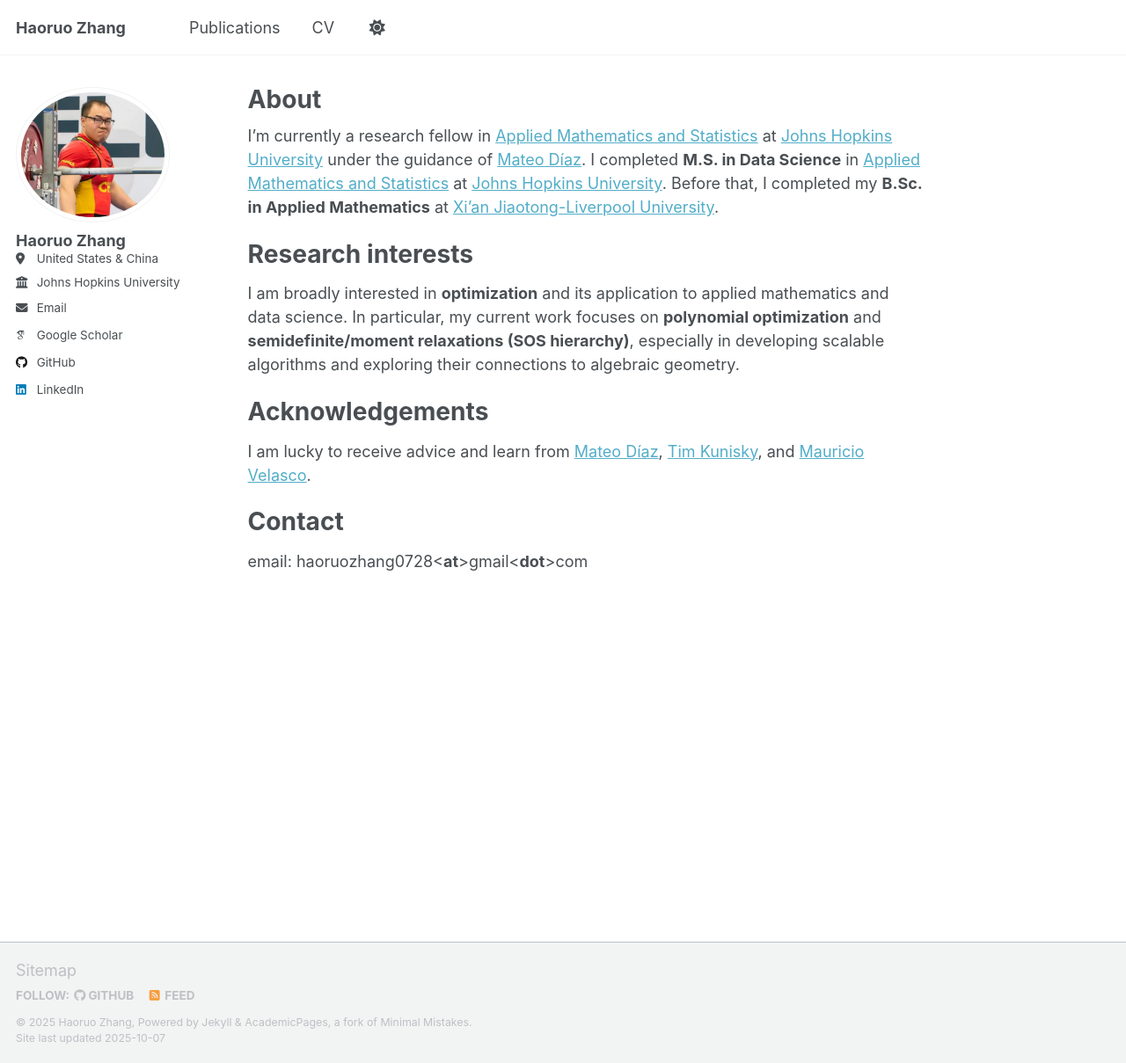
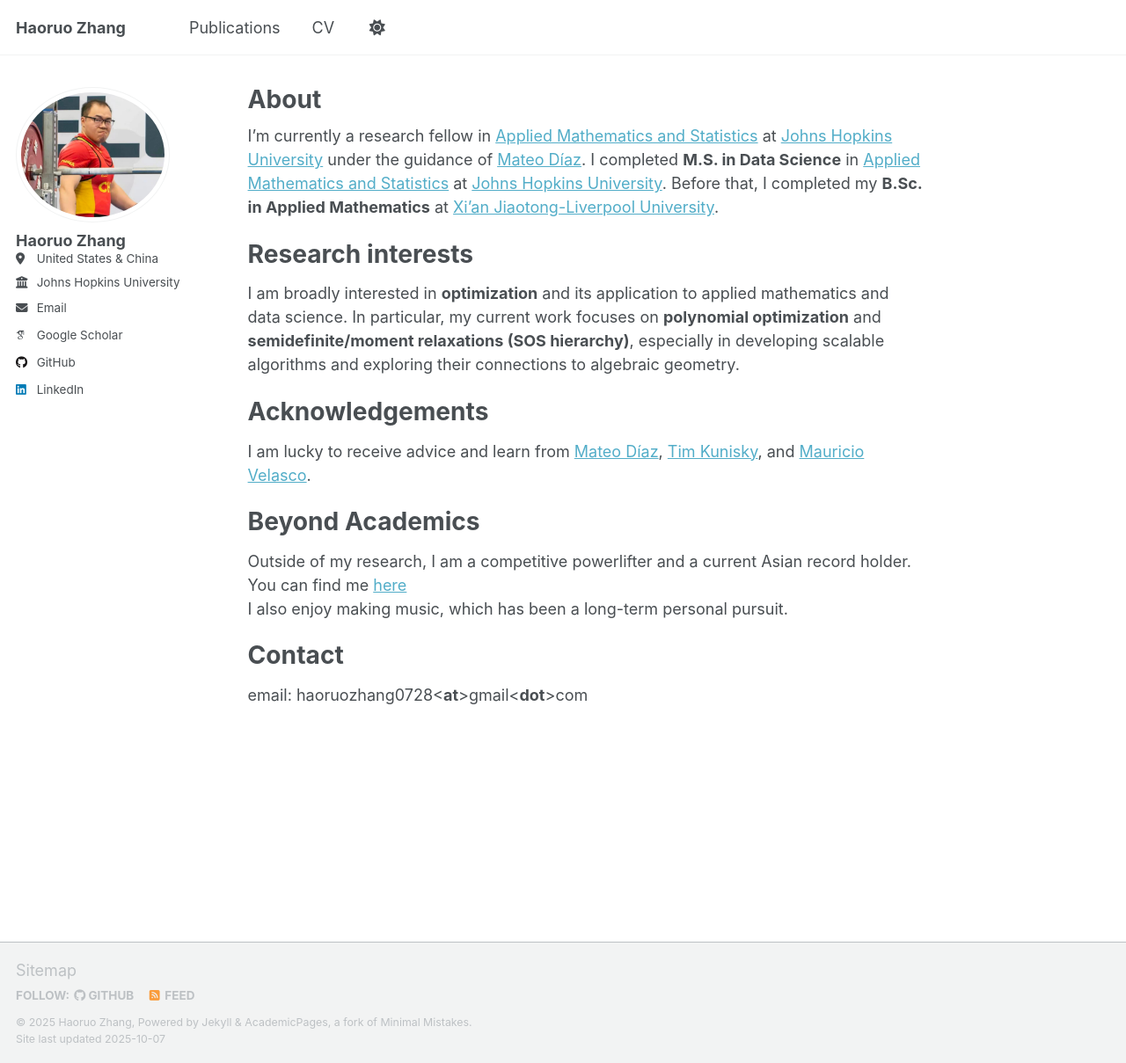
Before and after one commit to haoruo-zhang/haoruo-zhang.github.io, a Jekyll site: the page built from _pages/about.md, in a window 1280 px wide and 1209 px high. Shown: the whole window at 88% size. Built offline with Jekyll 4.4.1, drawn with Linux system fonts in a browser that asks for light colours; some web fonts are replaced; a script that is not in the unit is left out.

Commit message:
Update about.md

```diff
--- a/_pages/about.md
+++ b/_pages/about.md
@@ -16,6 +16,11 @@ Acknowledgements
 ======
 I am lucky to receive advice and learn from [Mateo Díaz](https://mateodd25.github.io/), [Tim Kunisky](http://www.kunisky.com/), and [Mauricio Velasco](https://mauricio-velasco.github.io/webpage/).
 
+Beyond Academics
+======
+Outside of my research, I am a competitive powerlifter and a current Asian record holder. You can find me [here](https://www.openpowerlifting.org/u/haoruozhang)
+I also enjoy making music, which has been a long-term personal pursuit.
+
 Contact
 ======
 email: haoruozhang0728<**at**>gmail<**dot**>com
```
